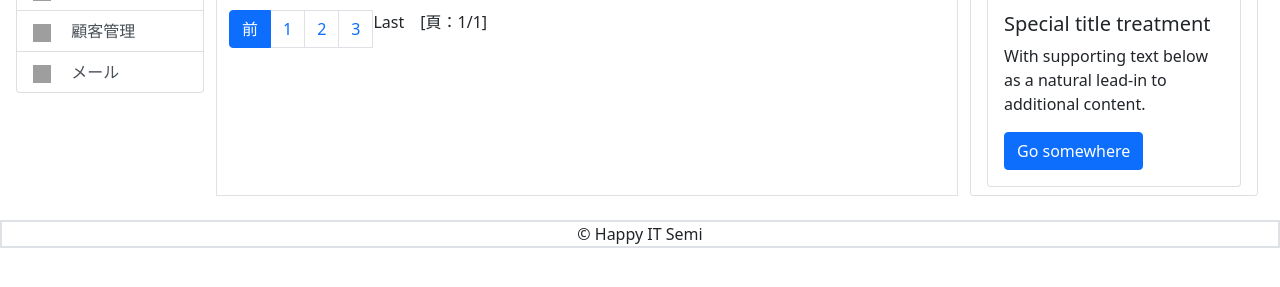
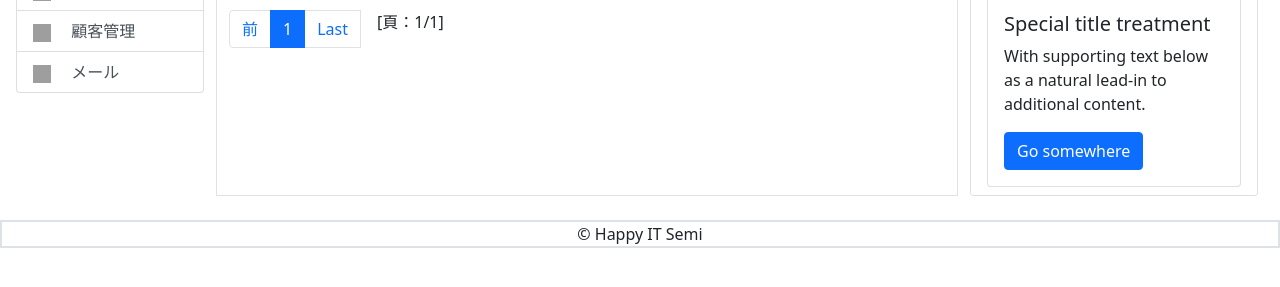
Before and after one commit to HappyITSemi/simpleDjango, a Django app: page /todo/list/ in a window 1280 px wide. Shown: the part 217-504 px from the top of the page. Run offline with Django 3.2, Linux system fonts and the light colour scheme; data that the repository does not hold is empty; some libraries are stand-ins or nearby versions; grey boxes are pictures that could not be loaded.

Commit message:
todo-2020-0806 pagenate OK版

```diff
--- a/todo/templates/list.html
+++ b/todo/templates/list.html
@@ -80,55 +80,59 @@
             </tbody>
         </table>
         <div>
-            <nav aria-label="...">
+            <nav>
                 <ul class="pagination">
                     {% if page_obj.has_previous %}
                         <li class="page-item">
                             <span class="page-link">
-                                <a href="?page={{ page_obj.previous_page_number }}">前</a>
+                                <a href="?page={{ page_obj.previous_page_number }}">前
+                                </a>
                             </span>
-
-                        <li class="page-item active">
-                            <span class="page-link">
-                                {{ page_obj.number }}
-                            </span>
-                        </li>
-                        <li class="page-item" aria-current="page">
-                          <span class="page-link">
-                              {{ page_obj.number|add:"1" }}
-                            <span class="sr-only">(current)</span>
-                          </span>
-                        </li>
-                    {% else %}
-                        <li class="page-item active">
-                            <span class="page-link">前</span>
                         </li>
                         <li class="page-item">
                             <span class="page-link">
-                                {{ page_obj.number }}
+                                <a href="?page={{ page_obj.previous_page_number }}">
+                                    {{ page_obj.previous_page_number }}
+                                </a>
                             </span>
                         </li>
-
-                        <li class="page-item disable" aria-current="page">
-                          <span class="page-link">
-                              {{ page_obj.number|add:"1" }}
-                            <span class="sr-only">(current)</span>
+                        <li class="page-item active">
+                            <span class="page-link">
+                                  {{ page_obj.number }}
+                            </span>
+                        </li>
+                    {% else %}
+                        <!-- --------------------------------------------- -->
+                        <li class="page-item">
+                            <span class="page-link" disabled>前</span>
+                        </li>
+                        <li class="page-item active">
+                          <span class="page-link active">
+                              {{ page_obj.number }}
                           </span>
                         </li>
                     {% endif %}
-                    <li class="page-item">
-                        <a class="page-link" href="?page={{ page_obj.number|add:'2' }}">
-                            {{ page_obj.number|add:"2" }}
-                        </a>
-                    </li>
+                    <!-- --------------------------------------------- -->
                     {% if page_obj.has_next %}
                         <li class="page-item">
-                            <a class="page-link" href="?page={{ page_obj.paginator.num_pages }}">Last</a>
-                            {% else %}
+                            <span class="page-link">
+                                <a href="?page={{ page_obj.next_page_number }}">
+                                    {{ page_obj.next_page_number }}
+                                </a>
+                            </span>
+                        </li>
                         <li class="page-item">
-                        Last
+                        <span class="page-link">
+                            <a href="?page={{ page_obj.paginator.num_pages }}">Last</a>
+                        </span>
+                        </li>
+                    {% else %}
+                        <li class="page-item">
+                          <span class="page-link">
+                              Last
+                          </span>
+                        </li>
                     {% endif %}
-                    </li>
                     <span>　[頁：{{ page_obj.number }}/{{ page_obj.paginator.num_pages }}]</span>
                 </ul>
             </nav>
```
